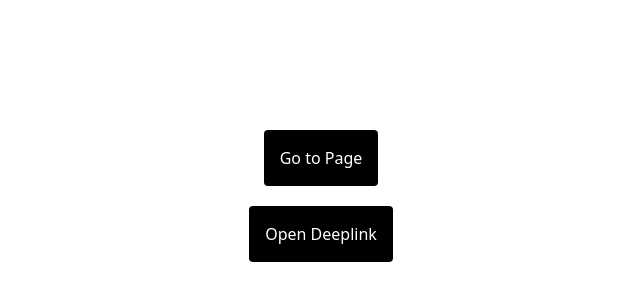
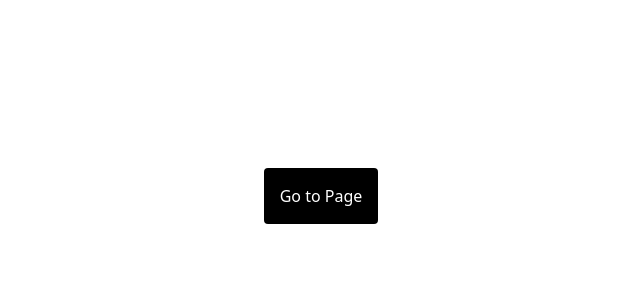
Before and after one commit to mayank-up/test-app, a Next.js app: page / in a window 1280 px wide. Shown: the part 204-504 px from the top of the page, without its empty margins (319-959 px from the left). Built offline with nearby package versions, Linux system fonts and the light colour scheme.

Commit message:
chore: update layout

```diff
--- a/app/page.tsx
+++ b/app/page.tsx
@@ -52,9 +52,9 @@ export default function Home() {
       <button className="bg-black text-white p-4 rounded" onClick={handleClick} disabled={countdown !== null}>
         Go to Page
       </button>
-      <button className="bg-black text-white p-4 rounded" onClick={openApp} disabled={countdown !== null}>
+      {/* <button className="bg-black text-white p-4 rounded" onClick={openApp} disabled={countdown !== null}>
        Open Deeplink
-      </button>
+      </button> */}
     </div>
   );
 }
```
